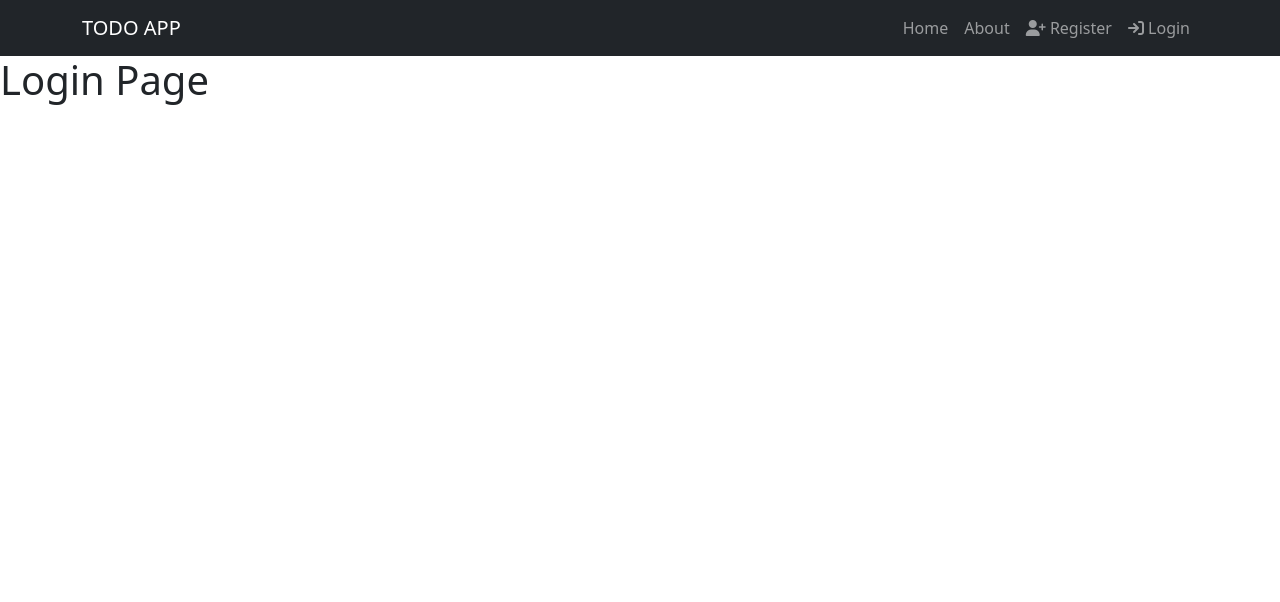
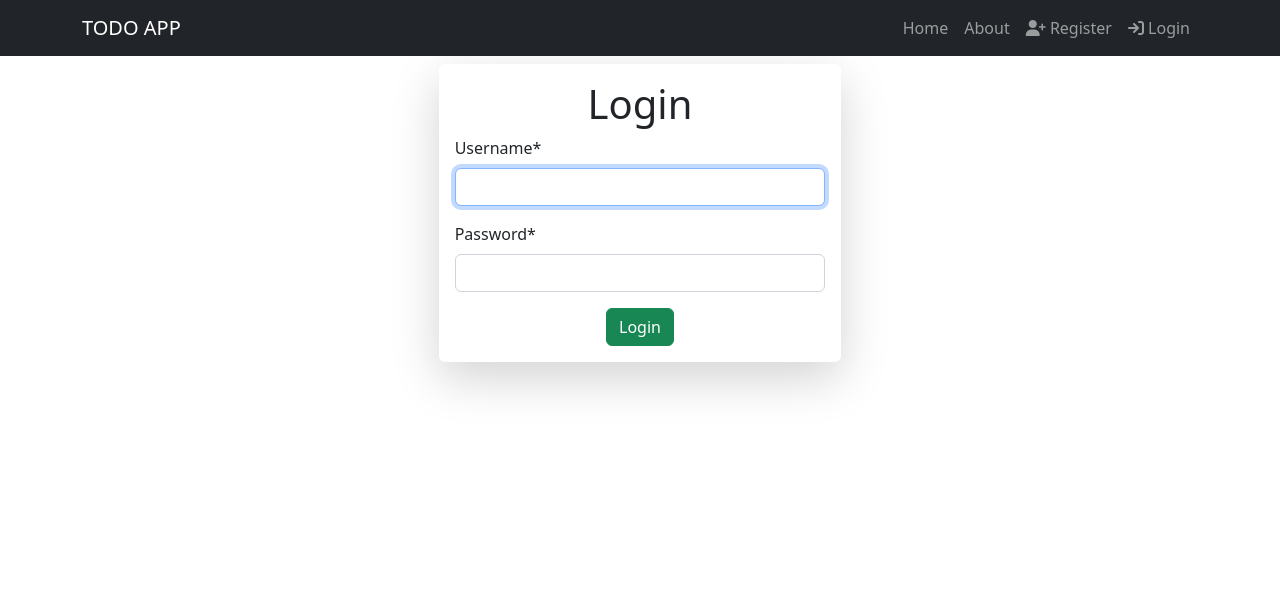
Before and after one commit to kamula/ToDo-App, a Django app: page /accounts/login in a window 1280 px wide. Shown: the top 602 px of the page. Run offline with Django 4.2, Linux system fonts and the light colour scheme; some libraries are stand-ins or nearby versions.

Commit message:
login page

```diff
--- a/templates/accounts/Login.html
+++ b/templates/accounts/Login.html
@@ -1,4 +1,22 @@
 {% extends 'base.html' %}
+{% load crispy_forms_tags %}
 {% block content %}
-<h1>Login Page</h1>
+
+    <div class="container form-group col-md-4 col-md-offset-5 align-center mt-2 ">
+        <form method = "POST" class="shadow-lg p-3 mb-5 bg-white rounded">
+            {% csrf_token %}
+            <h1 class="text-center">Login</h1>
+                {% if messages %}
+                    <ul class="messages">
+                        {% for message in messages %}
+                        <li{% if message.tags %} class="text-danger"{% endif %}>{{ message }}</li>
+                        {% endfor %}
+                    </ul>
+                {% endif %}
+            {{form | crispy}}
+            <div class="text-center">
+                <button type="submit" class="btn btn-success">Login</button>
+            </div>
+        </form>
+    </div>
 {% endblock content %}
```
